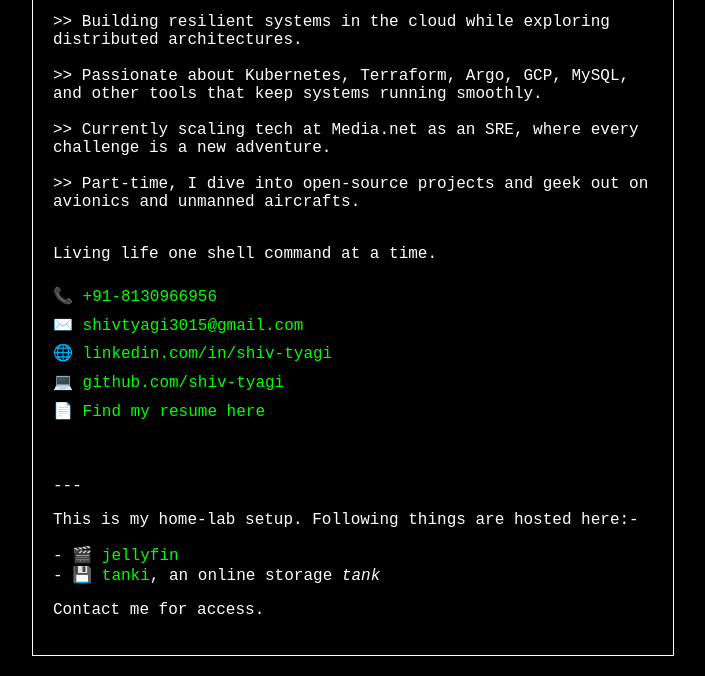
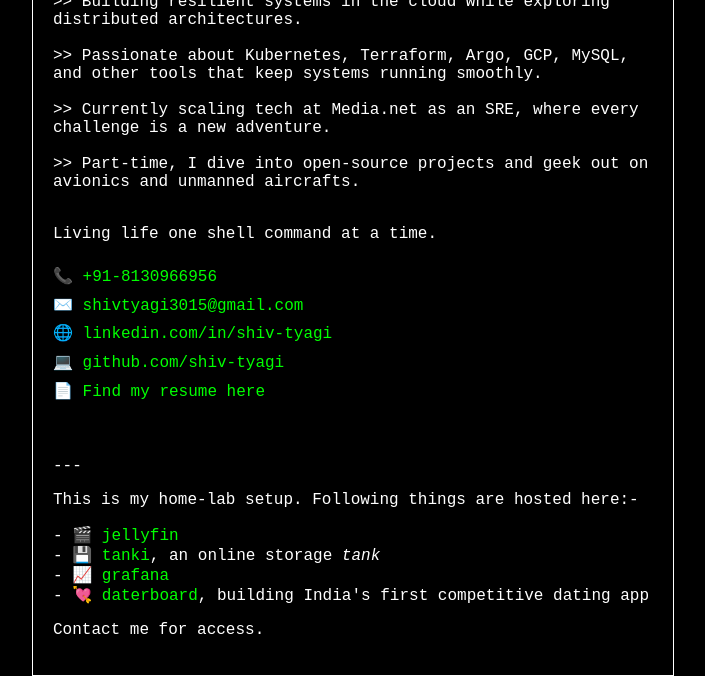
Before and after one commit to shiv-tyagi/shiv-tyagi.github.io, a plain HTML site: page index.html in a window 1280 px wide. Shown: the part 124-800 px from the top of the page, without its empty margins (287-992 px from the left). Drawn offline with Linux system fonts and the light colour scheme.

Commit message:
add mode hosted applications

```diff
--- a/index.html
+++ b/index.html
@@ -96,8 +96,12 @@
             '</div>',
             '<br><p>---</p>',
             '<p>This is my home-lab setup. Following things are hosted here:-</p>',
-            '<p>- 🎬 <a href="https://jellyfin.bigliboo.dev" target="_blank">jellyfin</a><br>' +
-            '- 💾 <a href="https://tanki.bigliboo.dev" target="_blank">tanki</a>, an online storage <i>tank</i> <br></p>',
+            '<p>' +
+            '- 🎬 <a href="https://jellyfin.bigliboo.dev" target="_blank">jellyfin</a><br>' +
+            '- 💾 <a href="https://tanki.bigliboo.dev" target="_blank">tanki</a>, an online storage <i>tank</i> <br>' +
+            '- 📈 <a href="https://grafana.bigliboo.dev" target="_blank">grafana</a><br>' +
+            '- 💘 <a href="https://daterboard.bigliboo.dev" target="_blank">daterboard</a>, building India\'s first competitive dating app <br>' +
+            '</p>',
             '<p>Contact me for access.</p>'
         ];
 
```
Also changed, not shown: wo_animation.html (+2 -0 lines).
